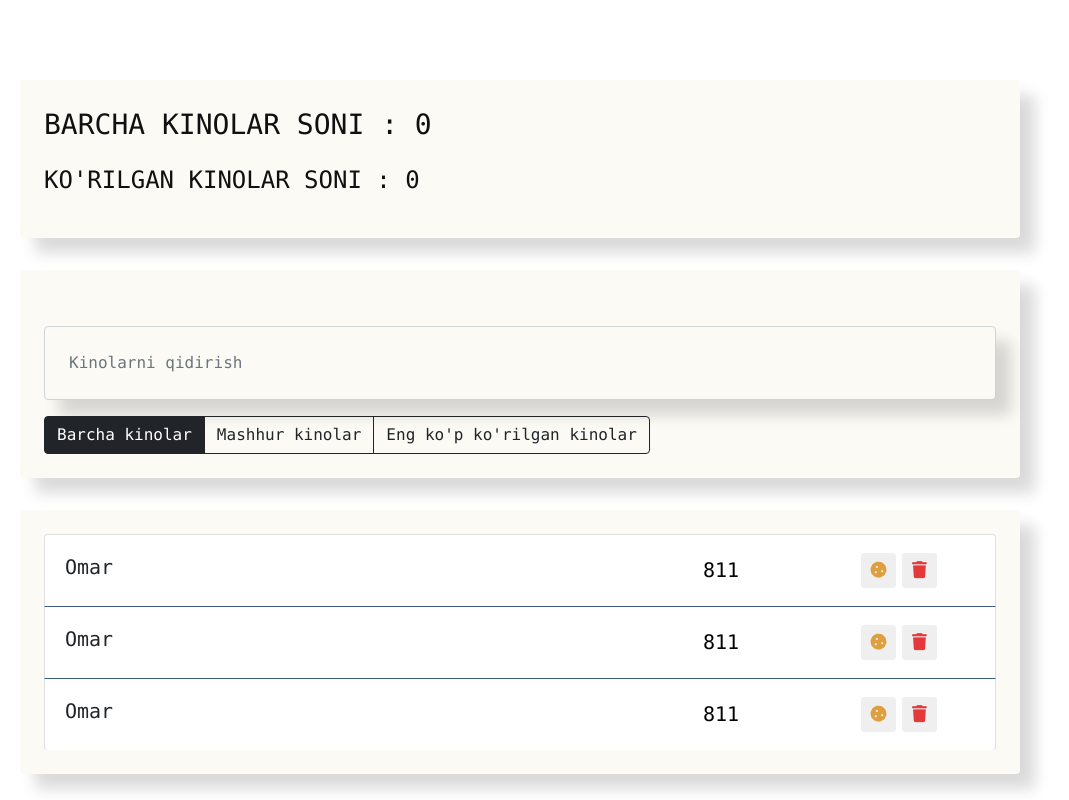
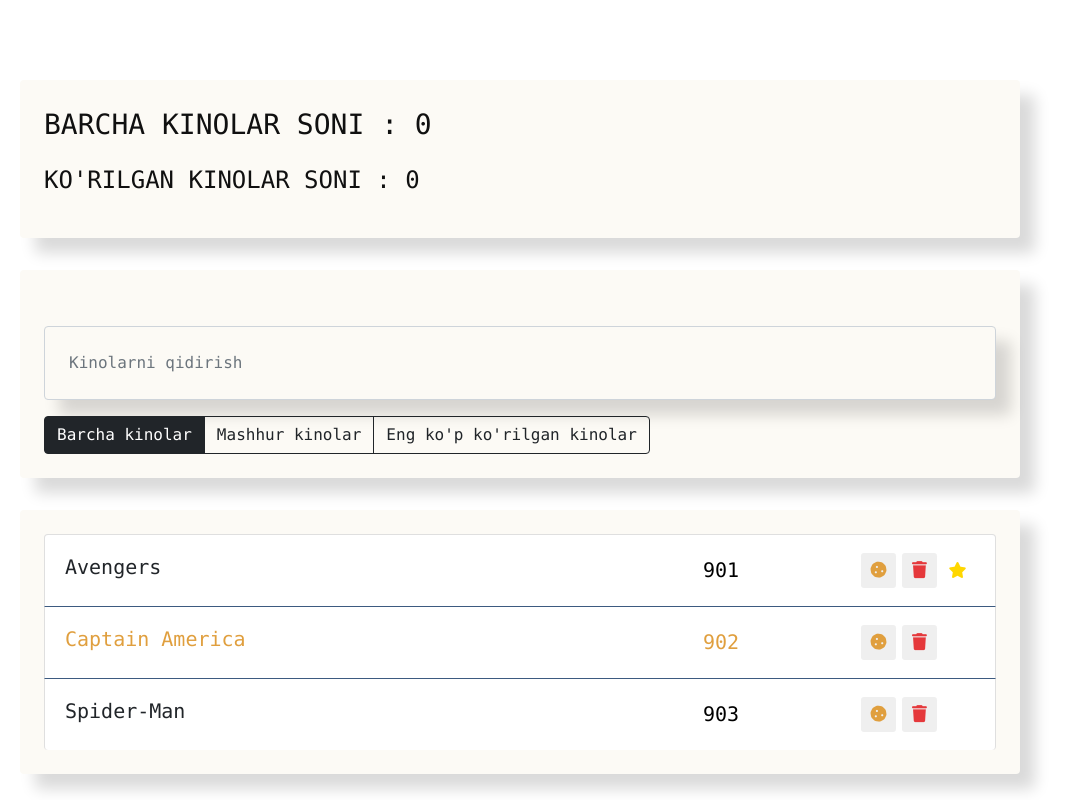
Before and after one commit to ZoyidjonNasretdinov/vueturtorial-movie, a Vue app: page / in a window 1280 px wide. Shown: the top 800 px of the page, without its empty margins (120-1189 px from the left). Built offline with nearby package versions, Linux system fonts and the light colour scheme.

Commit message:
Props and Bind

```diff
--- a/src/components/movie-list-item/MovieListItem.vue
+++ b/src/components/movie-list-item/MovieListItem.vue
@@ -1,7 +1,7 @@
 <template>
-  <li class="list-group-item d-flex justify-content-between">
-    <span class="list-group-item-label">Omar</span>
-    <input type="number" class="list-group-item-input" defaultValue="811"/>
+  <li class="list-group-item d-flex justify-content-between" :class="[{like: movie.like}, {favorite: movie.favorite}]">
+    <span class="list-group-item-label">{{ movie.name }}</span>
+    <input type="number" class="list-group-item-input" v-bind:value="movie.viewers"/>
 
     <div class="d-flex justify-content-center align-items-center">
       <button type="button" class="btn-cookie btn-sm">
@@ -18,7 +18,13 @@
 </template>
 <script>
 export default {
+  props: {
+    movie: {
+      type: Object,
+      required: true,
 
+    }
+  }
 }
 </script>
 <style scoped>
@@ -80,8 +86,8 @@
   transform: translateX(0);
 }
 
-.list-group-item.favourite .list-group-item-label,
-.list-group-item.favourite .list-group-item-input {
+.list-group-item.favorite .list-group-item-label,
+.list-group-item.favorite .list-group-item-input {
   color: #e09f3e;
 }
 </style>
--- a/src/components/movie-list/MovieList.vue
+++ b/src/components/movie-list/MovieList.vue
@@ -1,8 +1,6 @@
 <template lang="">
   <ul class="movie-list list-group">
-    <MovieListItem/>
-    <MovieListItem/>
-    <MovieListItem/>
+    <MovieListItem  v-for="movie in movies" v-bind:movie="movie"/>
   </ul>
 </template>
 <script>
@@ -11,6 +9,30 @@
   components: {
     MovieListItem,
   },
+  data() {
+    return {
+      movies: [
+        {
+          name: "Avengers",
+          viewers: 901,
+          favorite: false,
+          like: true,
+        },
+        {
+          name: "Captain America",
+          viewers: 902,
+          favorite: true,
+          like: false,
+        },
+        {
+          name: "Spider-Man",
+          viewers: 903,
+          favorite: false,
+          like: false,
+        }
+      ],
+    };
+  }
 }
 </script>
 <style scoped>
```
